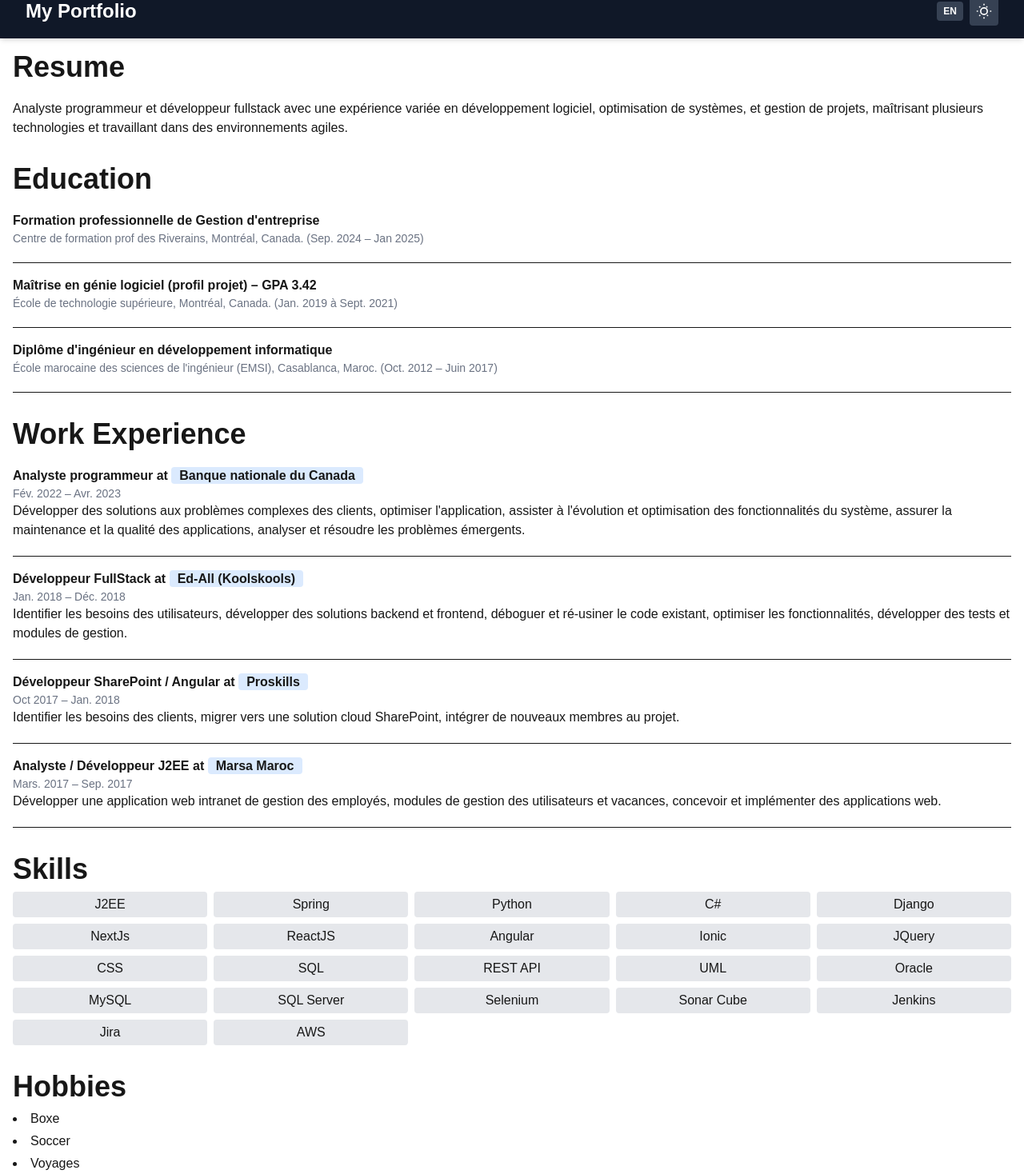
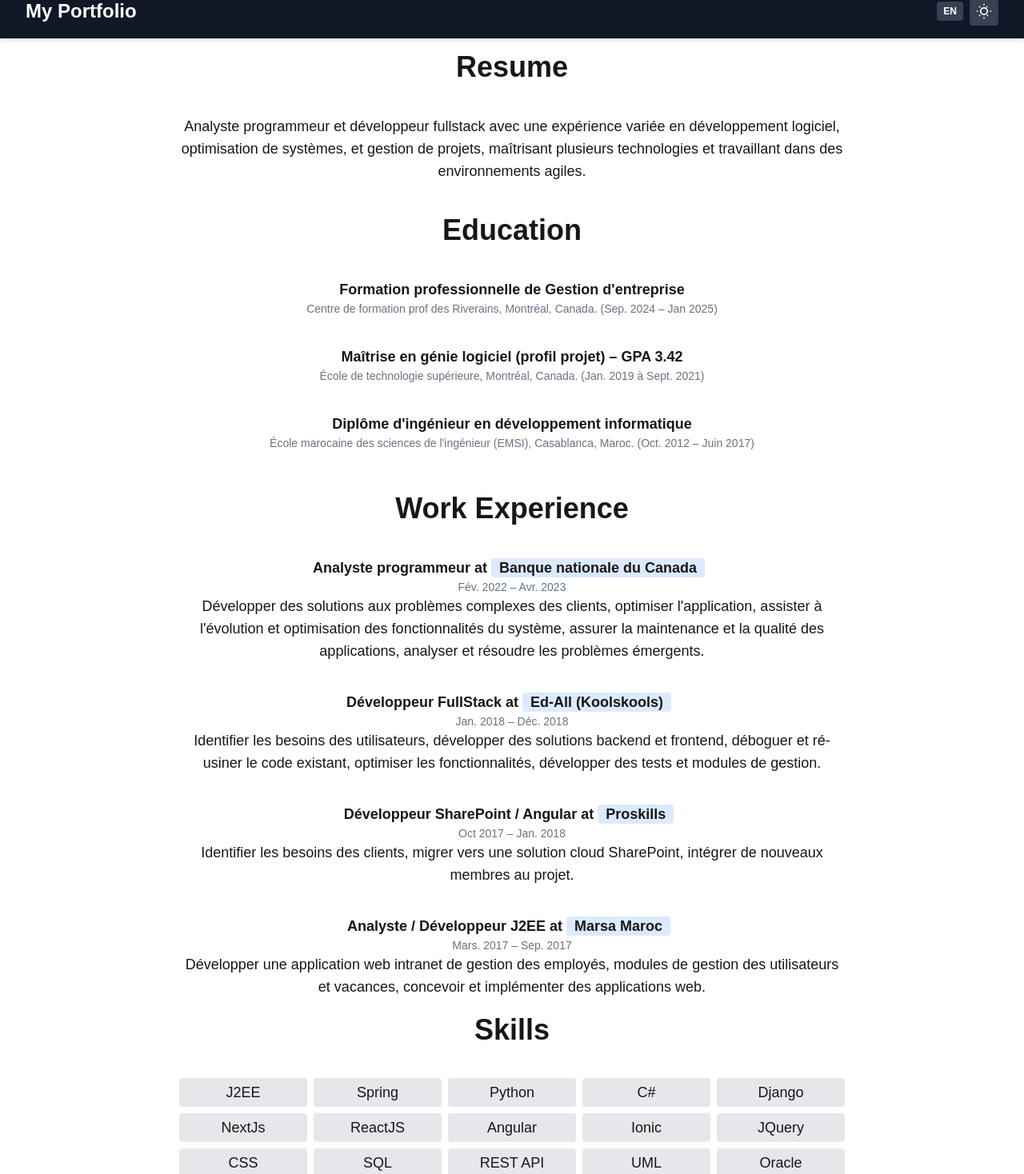
Before and after one commit to ilyassen/portfolio, a Next.js app: page / in a window 1280 px wide. Shown: the part 20-1488 px from the top of the page at 80% size. Built offline with nearby package versions, Linux system fonts and the light colour scheme.

Commit message:
Modify display before template

```diff
--- a/src/components/Education.tsx
+++ b/src/components/Education.tsx
@@ -23,14 +23,14 @@ const Education = () => {
   }, []);
 
   return (
-    <section>
-      <h2 className="text-4xl font-bold mb-5">{translations[lang].education}</h2>
+    <section className="text-center text-lg" >
+      <h2 className="text-4xl font-bold mb-10">{translations[lang].education}</h2>
       {education.length === 0 ? (
         <p>No education data found.</p>
       ) : (
         <ul className="space-y-4">
           {education.map((item, idx) => (
-            <li key={idx} className="border-b pb-5">
+            <li key={idx} className=" pb-5">
               <div className="font-semibold">{item.degree}</div>
               <div className="text-sm text-gray-500">{item.institution} ({item.year})</div>
             </li>
--- a/src/components/Experiences.tsx
+++ b/src/components/Experiences.tsx
@@ -24,14 +24,14 @@ const Experiences = () => {
   }, []);
 
   return (
-    <section>
-      <h2 className="text-4xl font-bold mb-5">{translations[lang].experiences}</h2>
+    <section className="text-center text-lg m-auto w-2/3">
+      <h2 className="text-4xl font-bold mb-10">{translations[lang].experiences}</h2>
       {experiences.length === 0 ? (
         <p>No experiences found.</p>
       ) : (
         <ul className="space-y-4 ">
           {experiences.map((exp, idx) => (
-            <li key={idx} className="border-b pb-5">
+            <li key={idx} className=" pb-5 ">
               <div className="font-semibold">{exp.position} {translations[lang].at} <span className="bg-blue-100  font-semibold me-2 px-2.5 py-0.5 rounded-sm dark:bg-blue-200 dark:text-blue-800">{exp.company}</span></div>
               <div className="text-sm text-gray-500">{exp.years}</div>
               <div>{exp.description}</div>
--- a/src/components/Hobbies.tsx
+++ b/src/components/Hobbies.tsx
@@ -17,8 +17,8 @@ const Hobbies = () => {
   }, []);
 
   return (
-    <section>
-      <h2 className="text-4xl font-bold mb-2">{translations[lang].hobbies}</h2>
+    <section className="text-center text-lg m-auto w-2/3">
+      <h2 className="text-4xl font-bold mb-10">{translations[lang].hobbies}</h2>
       {hobbies.length === 0 ? (
         <p>No hobbies found.</p>
       ) : (
--- a/src/components/Resume.tsx
+++ b/src/components/Resume.tsx
@@ -17,9 +17,9 @@ const Resume = () => {
   }, []);
 
   return (
-    <section>
-      <h2 className="text-4xl font-bold mb-5">{translations[lang].resume}</h2>
-      <p>{summary}</p>
+    <section className="text-center text-lg m-auto w-2/3">
+      <h2 className="text-4xl font-bold mb-10">{translations[lang].resume}</h2>
+      <p className="text-lg mb-10">{summary}</p>
     </section>
   );
 };
--- a/src/components/Skills.tsx
+++ b/src/components/Skills.tsx
@@ -20,8 +20,8 @@ const Skills = () => {
   }, []);
 
   return (
-    <section className="relative">
-      <h2 className="text-4xl font-bold mb-2">{translations[lang].skills}</h2>
+    <section className="relative text-center text-lg m-auto w-2/3 mb-10 ">
+      <h2 className="text-4xl font-bold mb-10">{translations[lang].skills}</h2>
       {skills.length === 0 ? (
         <p>No skills found.</p>
       ) : (
```
